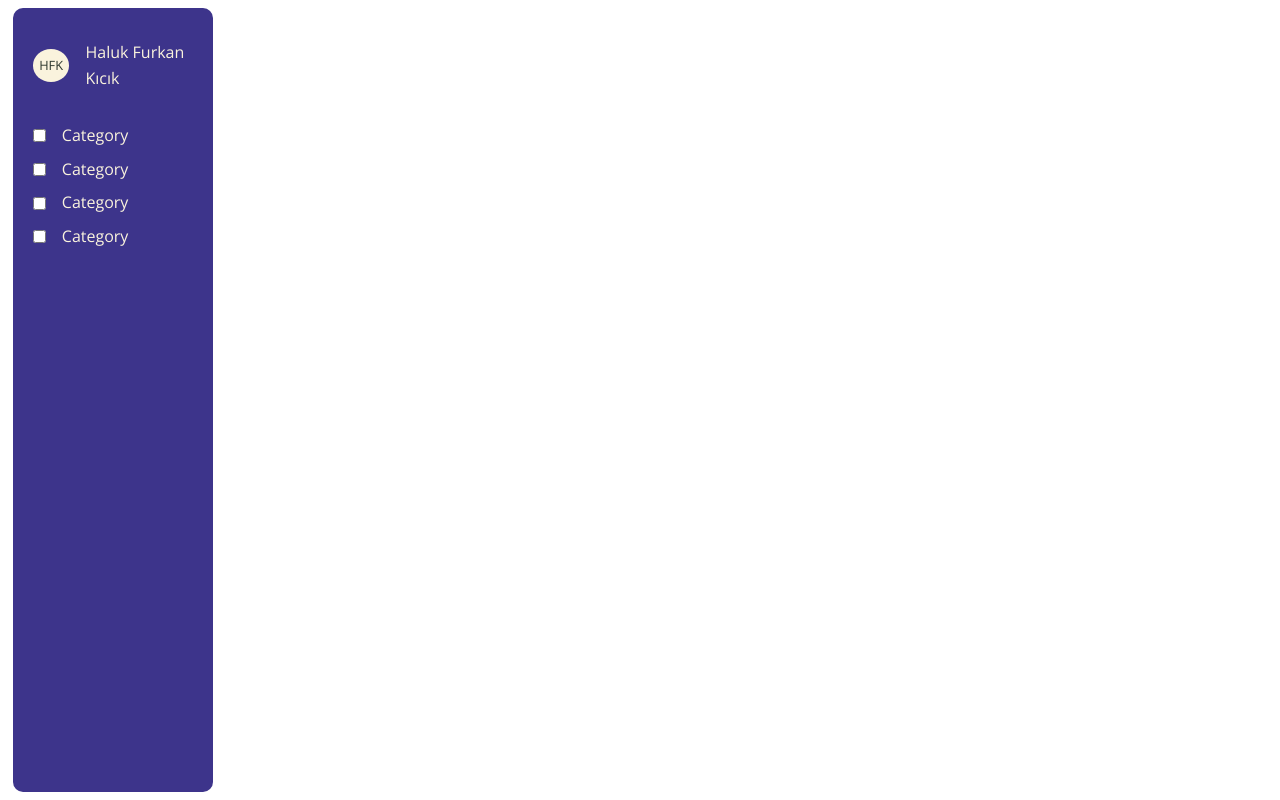
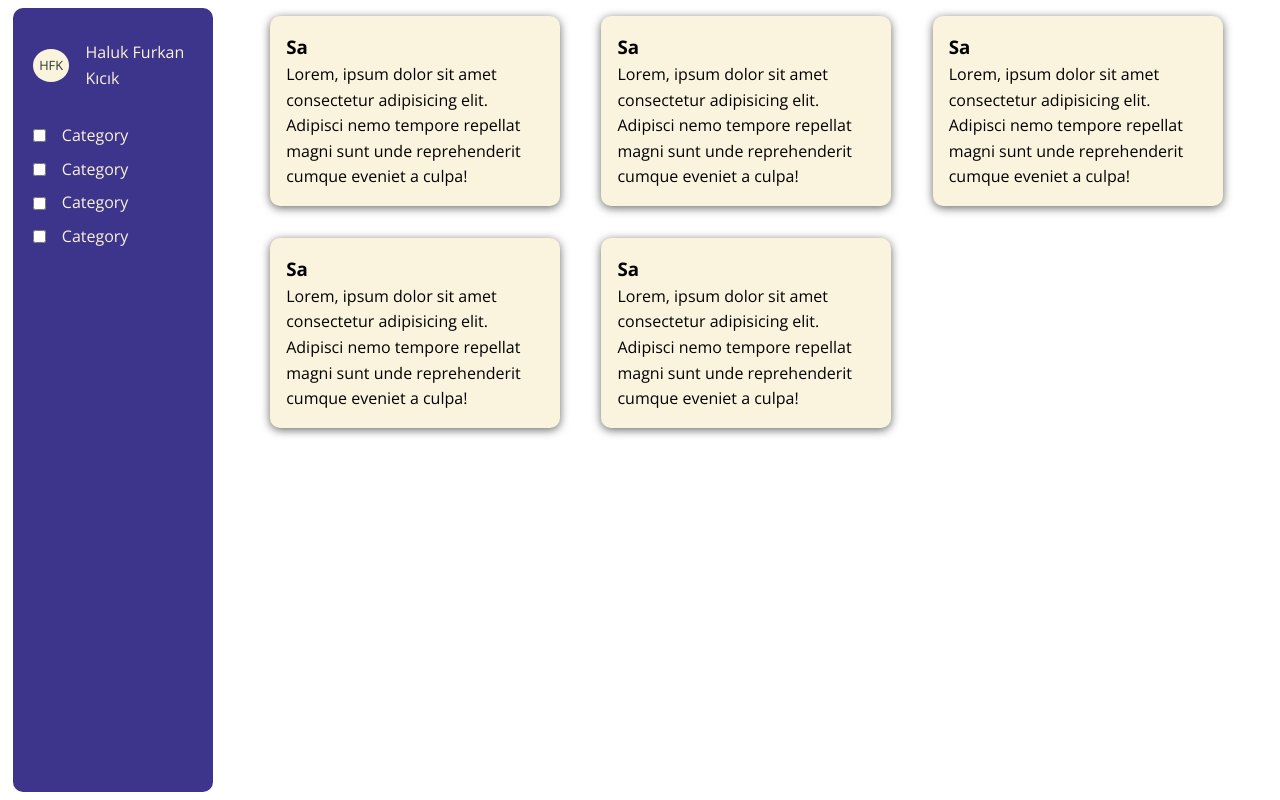
Before and after one commit to kicikhaluk/todoapp-typescript, a React (Create React App) app: page / in a window 1280 px wide. Built offline with nearby package versions, Linux system fonts and the light colour scheme.

Commit message:
card component and design layout created

```diff
--- a/src/App.tsx
+++ b/src/App.tsx
@@ -1,10 +1,31 @@
 import React from "react";
+import Card from "./components/Card/Card";
 import Layout from "./components/Layout/Layout";
+import Column from "./components/UI/Column/Column";
+import Row from "./components/UI/Row/Row";
 
 function App() {
   return (
     <>
-      <Layout></Layout>
+      <Layout>
+        <Row>
+          <Column>
+            <Card />
+          </Column>
+          <Column>
+            <Card />
+          </Column>
+          <Column>
+            <Card />
+          </Column>
+          <Column>
+            <Card />
+          </Column>
+          <Column>
+            <Card />
+          </Column>
+        </Row>
+      </Layout>
     </>
   );
 }
--- /dev/null
+++ b/src/components/Card/Card.module.css
@@ -0,0 +1,6 @@
+.card {
+  padding: 1rem;
+  background-color: var(--light-color);
+  box-shadow: 0 0.125rem 0.625rem rgba(0, 0, 0, 0.6);
+  border-radius: 0.625rem;
+}
--- /dev/null
+++ b/src/components/Card/Card.tsx
@@ -0,0 +1,16 @@
+import React from "react";
+import styles from "./Card.module.css";
+
+const Card = () => {
+  return (
+    <div className={styles.card}>
+      <h3>Sa</h3>
+      <p>
+        Lorem, ipsum dolor sit amet consectetur adipisicing elit. Adipisci nemo
+        tempore repellat magni sunt unde reprehenderit cumque eveniet a culpa!
+      </p>
+    </div>
+  );
+};
+
+export default Card;
--- /dev/null
+++ b/src/components/UI/Column/Column.module.css
@@ -0,0 +1,5 @@
+.column {
+  flex: 0 0 28%;
+  margin-left: 4%;
+  margin-bottom: 2rem;
+}
--- /dev/null
+++ b/src/components/UI/Column/Column.tsx
@@ -0,0 +1,8 @@
+import React, { FunctionComponent } from "react";
+import styles from "./Column.module.css";
+
+const Column: FunctionComponent = ({ children }) => {
+  return <div className={styles.column}>{children}</div>;
+};
+
+export default Column;
--- /dev/null
+++ b/src/components/UI/Row/Row.module.css
@@ -0,0 +1,5 @@
+.row {
+  display: flex;
+  flex-flow: row wrap;
+  flex: 0 1 auto;
+}
--- /dev/null
+++ b/src/components/UI/Row/Row.tsx
@@ -0,0 +1,8 @@
+import React, { FunctionComponent } from "react";
+import styles from "./Row.module.css";
+
+const Row: FunctionComponent = ({ children }) => {
+  return <div className={styles.row}>{children}</div>;
+};
+
+export default Row;
```
